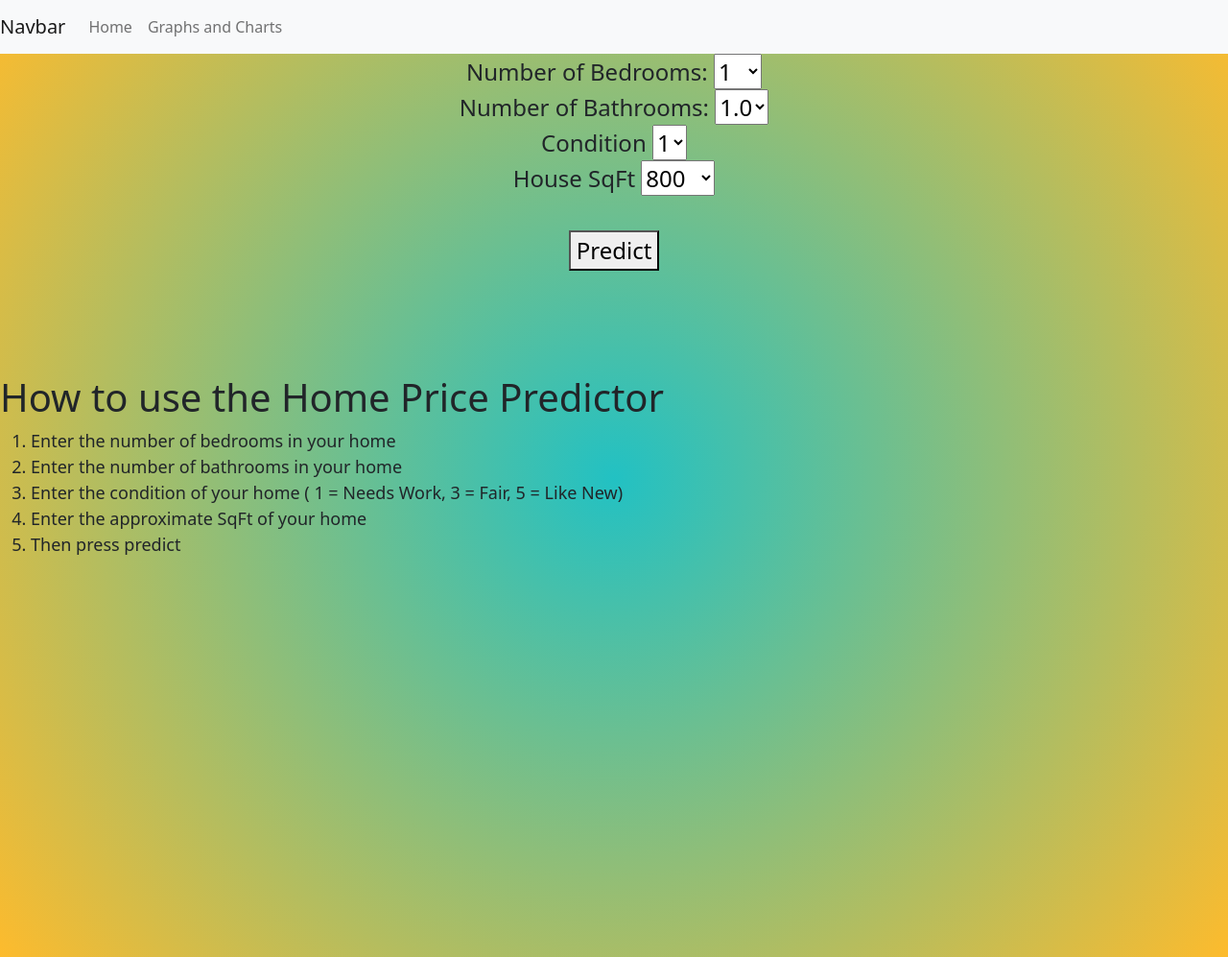
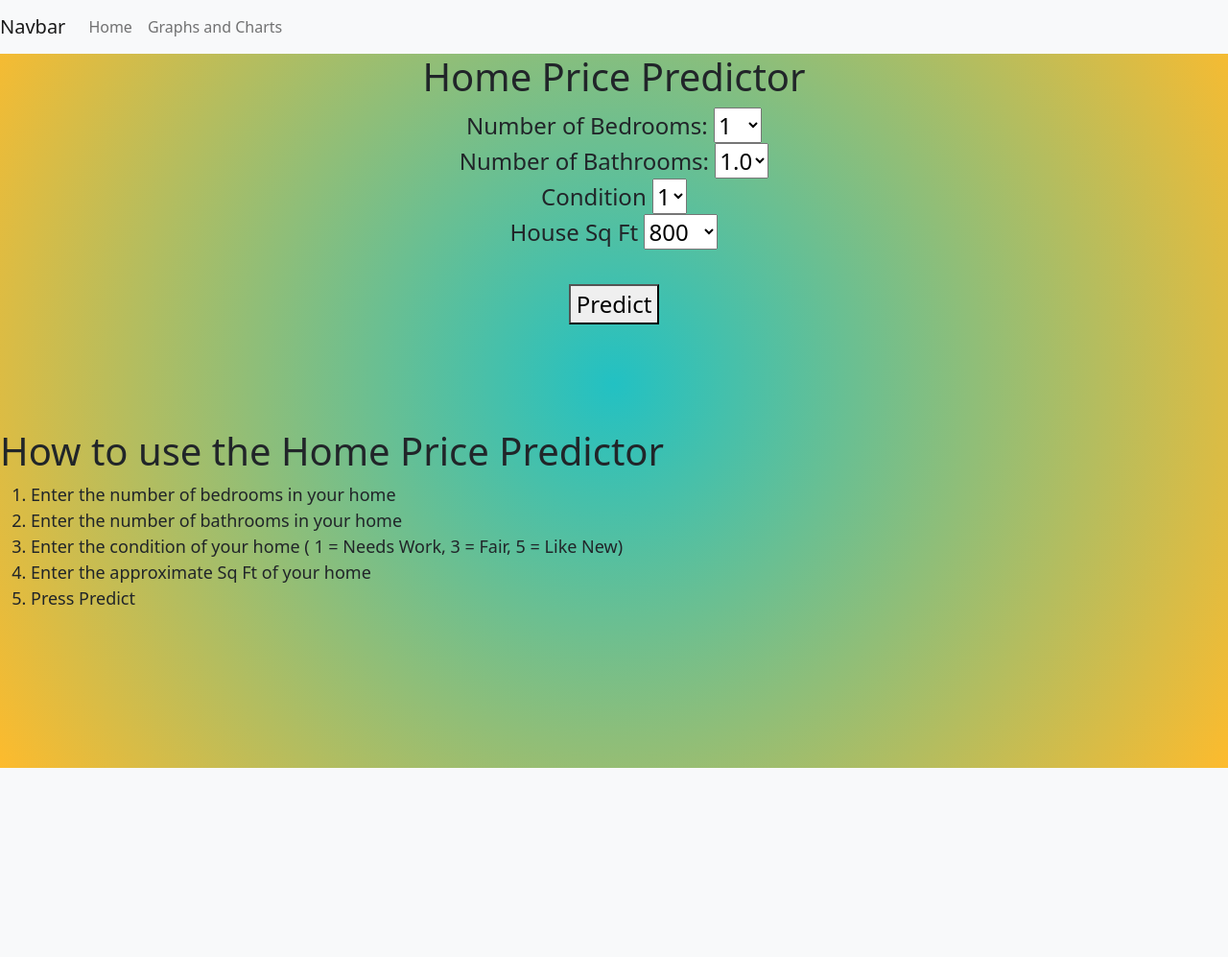
Before and after one commit to Andy-Nguyen-1/HousePricePrediction, a Flask app: page / in a window 1280 px wide. Shown: the whole page at 96% size. After the commit the page ends 800 px from the top, so only its background shows below. Run offline with Flask 2, Linux system fonts and the light colour scheme; parts of the project's set-up code (start-up, migrations or seed data) failed here and were passed over.

Commit message:
Edit grammer, small fixes

```diff
--- a/app.py
+++ b/app.py
@@ -1,10 +1,7 @@
-from flask import Flask, request, jsonify, render_template
+from flask import Flask, request, render_template
 import pickle
 import numpy as np
-import sklearn
 import pandas as pd
-import matplotlib.pyplot as plt
-import seaborn as sns
 import json
 import plotly
 import plotly.express as px
@@ -19,21 +16,23 @@ app = Flask(__name__)
 
 @app.route("/")
 def home():
-
+		# Load Homepage
 		return render_template("base.html")
 
 @app.route('/predict', methods=['POST'])
+# Prediction Function
 def predict():
-
+	# Taking user input into the model
 	bedrooms = request.form['bedrooms_grouped']
 	bathrooms = request.form['bathrooms']
 	condition = request.form['condition']
 	sqft_living = request.form['sqft_living']
 	arr = np.array([[bedrooms, bathrooms, condition, sqft_living]])
 	pred = model.predict(arr)
-
+	# Return to main page and show prediction
 	return render_template('home.html', pred_text = "Your home is estimated at ${} ".format(pred))
 @app.route("/visualize")
+# Visualization function
 def visualize():
 	# Graph one
 	df = pd.read_csv('new_data1.csv')
@@ -47,9 +46,10 @@ def visualize():
 
 	#graph 3
 	df = pd.read_csv('new_data1.csv')
-	fig3 = px.scatter(df, x='sqft_living', y='price', title="Price vs Sqft Living", )
+	fig3 = px.scatter(df, x='sqft_living', y='price', title="Price vs Sq Ft Living", )
 	graph3JSON = json.dumps(fig3, cls=plotly.utils.PlotlyJSONEncoder)
 	return render_template('visualize.html', graphJSON=graphJSON, graph2JSON=graph2JSON, graph3JSON=graph3JSON)
 
+# Run the Flask app
 if __name__ == "__main__":
 	app.run(debug=True)
--- a/templates/base.html
+++ b/templates/base.html
@@ -1,6 +1,6 @@
 <html>
 <head>
-<title>{% block title %}{% endblock %}Home Price Predictor</title>
+<title>Home Price Predictor</title>
 <link rel="stylesheet" type="text/css" href="{{ url_for('static', filename='style.css')}}">
 <meta name="viewport" content="width=device-width, initial-scale=1.0">
     <link href="https://cdn.jsdelivr.net/npm/bootstrap@5.0.1/dist/css/bootstrap.min.css" rel="stylesheet" integrity="sha384-+0n0xVW2eSR5OomGNYDnhzAbDsOXxcvSN1TPprVMTNDbiYZCxYbOOl7+AMvyTG2x" crossorigin="anonymous">
@@ -12,7 +12,6 @@
   <button class="navbar-toggler" type="button" data-toggle="collapse" data-target="#navbarSupportedContent" aria-controls="navbarSupportedContent" aria-expanded="false" aria-label="Toggle navigation">
     <span class="navbar-toggler-icon"></span>
   </button>
-
   <div class="collapse navbar-collapse" id="navbarSupportedContent">
     <ul class="navbar-nav mr-auto">
       <li class="nav-item active">
@@ -25,11 +24,7 @@
   </div>
 </nav>
 	<div class="login">
-
-
-	{% block content %}
-
-	{% endblock%}
+      <h1>Home Price Predictor</h1>
 	<form action="{{url_for('predict')}}" method="POST">
 		<label for="bedroom">Number of Bedrooms:</label>
 <select id="bedroom" name="bedrooms_grouped">
@@ -63,7 +58,7 @@
   <option value="5">5</option>
 </select>
 <br>
-<label for="sqft_living">House SqFt</label>
+<label for="sqft_living">House Sq Ft</label>
 <select id="sqft_living" name="sqft_living">
   <option value="800">800</option>
   <option value="900">900</option>
@@ -121,14 +116,13 @@
 <div class='info'>
 	<h1> How to use the Home Price Predictor </h1>
 	<ol>
-		<li> Enter the number of bedrooms in your home </li>
+		<li>Enter the number of bedrooms in your home </li>
 		<li>Enter the number of bathrooms in your home</li>
 		<li>Enter the condition of your home ( 1 = Needs Work, 3 = Fair, 5 = Like New)</li>
-		<li>Enter the approximate SqFt of your home</li>
-		<li>Then press predict</li>
+		<li>Enter the approximate Sq Ft of your home</li>
+		<li>Press Predict</li>
 	</ol>
 
-	<canvas id=" myChart" width="900" height="400"></canvas>
 </div>
 </body>
 </html>
```
